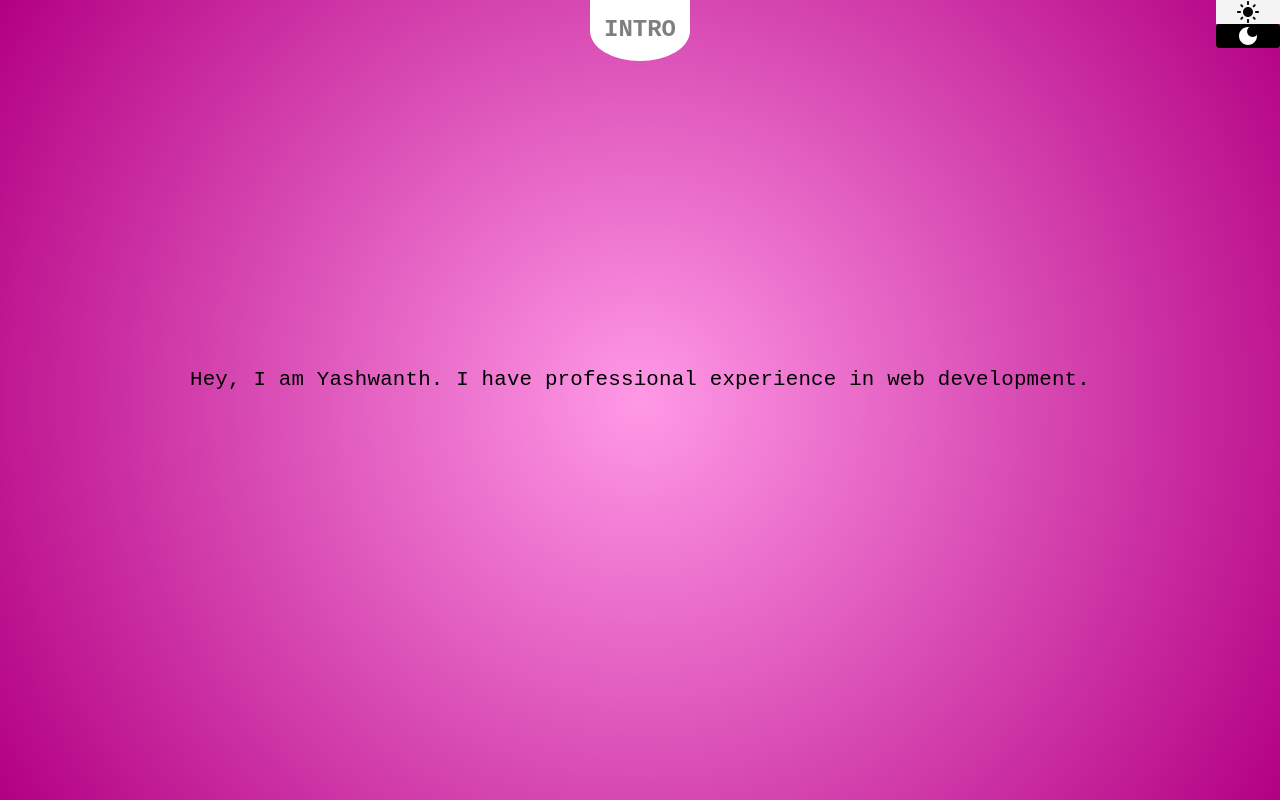
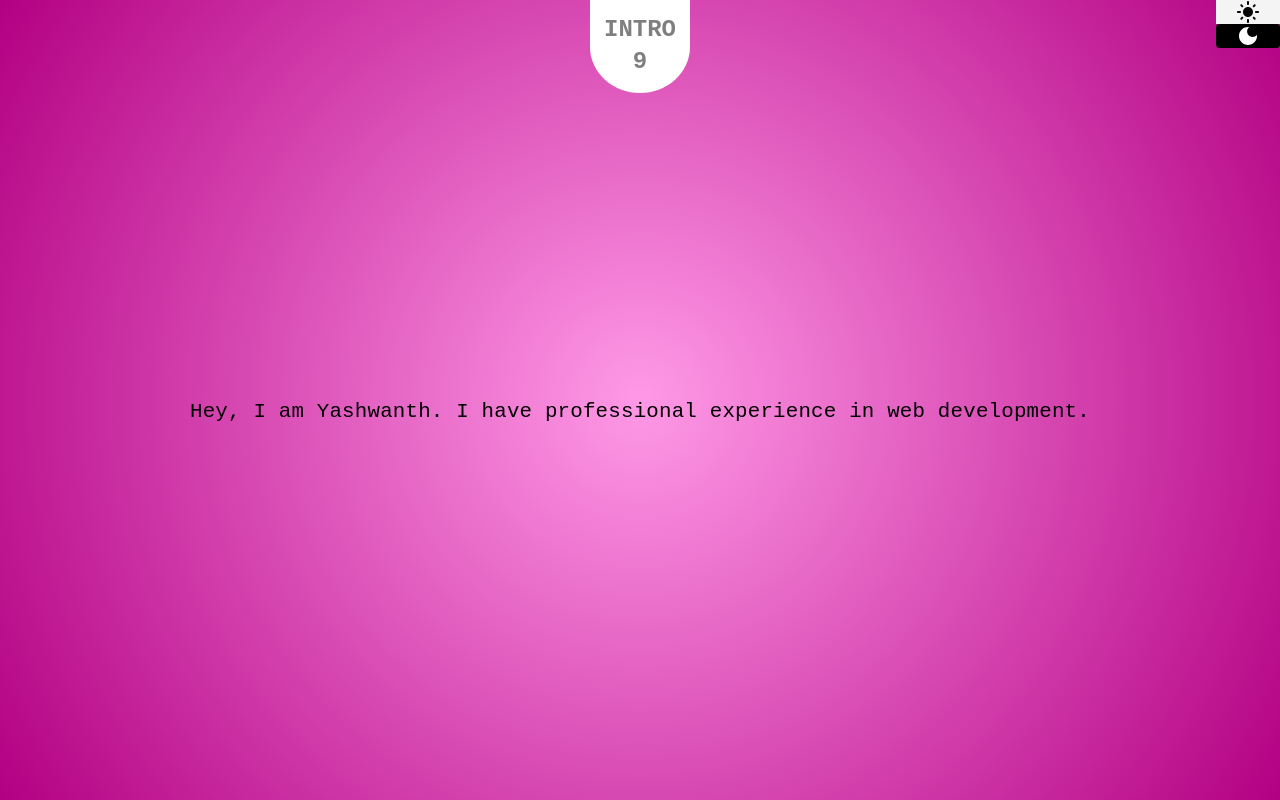
Before and after one commit to yashwanthwebdev/portfolio-pro, a React (Create React App) app: page / in a window 1280 px wide. Shown: the top 800 px of the page. Built offline with nearby package versions, Linux system fonts and the light colour scheme.

Commit message:
resposnsive layout changes to projects after scroll snap changes 9

```diff
--- a/src/Components/Intro/Intro.js
+++ b/src/Components/Intro/Intro.js
@@ -50,7 +50,7 @@ function Intro(props) {
           padding: "1ch",
         }}
       >
-        INTRO
+        INTRO 9
       </Typography>
       <motion.div
         initial={{
```
